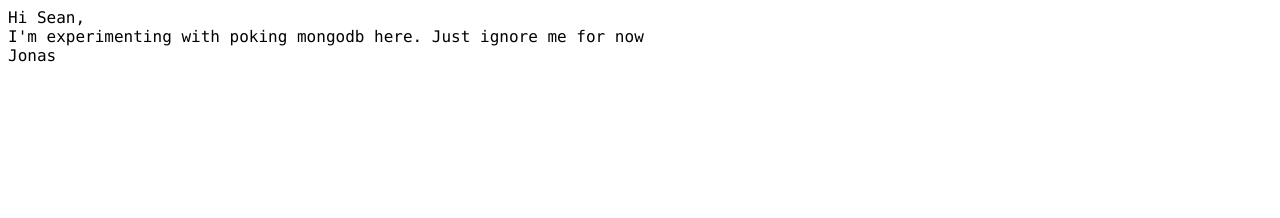
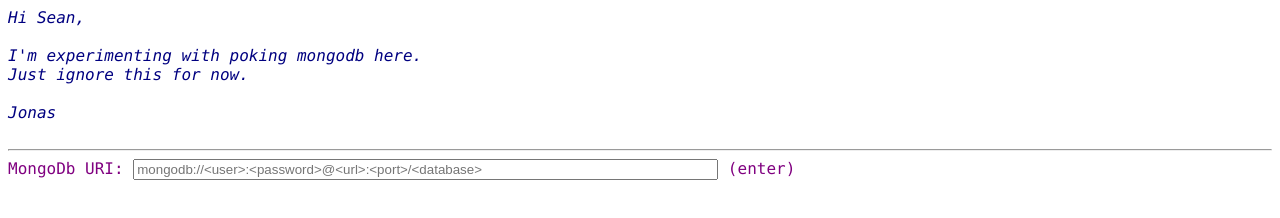
Before and after one commit to s3db/s3ql, a plain HTML site: page poke.html in a window 1280 px wide. Drawn offline with nearby package versions, Linux system fonts and the light colour scheme.

```diff
--- a/poke.html
+++ b/poke.html
@@ -1,12 +1,25 @@
 <html>
 <head>
 <style>
-body {font-family:"Lucida Console", Monaco, monospace}
+#sean {font-family:"Lucida Console", Monaco, monospace;
+		color:navy;
+		font-style:italic}
+#pokeDiv {font-family:"Lucida Console", Monaco, monospace;
+		color:purple;}
 </style>
 </head>
 <body>
+<div id="sean">
 Hi Sean,<br>
-I'm experimenting with poking mongodb here. Just ignore me for now<br>
-Jonas
+&nbsp;<br>
+I'm experimenting with poking mongodb here.
+<br>Just ignore this for now.<br>
+&nbsp;<br>
+Jonas<br>
+&nbsp;<br>
+</div>
+<hr>
+<div id="pokeDiv"> ... </div>
+<script src="pokeClient.js"></script>
 </body>
 </html>
--- /dev/null
+++ b/pokeClient.js
@@ -0,0 +1,31 @@
+ // pokeClient.js
+// note check for jQuery at the end
+
+console.log('pokeClient loaded');
+
+poke = function() {
+    poke.ini()
+};
+
+poke.ini = function() {
+    console.log('asking for mongo URI');
+    $('#pokeDiv').html('MongoDb URI: <input id="mongoUri" size="70" placeholder="mongodb://<user>:<password>@<url>:<port>/<database>"> (enter)');
+    $('#mongoUri').keypress(function(evt){
+        if(evt.charCode==13){
+            console.log(this.value);
+        }
+    })
+}
+
+
+// jQuery
+
+if (!window.jQuery) {
+    var s = document.createElement('script');
+    s.src = 'https://code.jquery.com/jquery-2.0.3.min.js';
+    s.onload = poke;
+    document.head.appendChild(s);
+} else {
+    poke()
+}
+;
```
